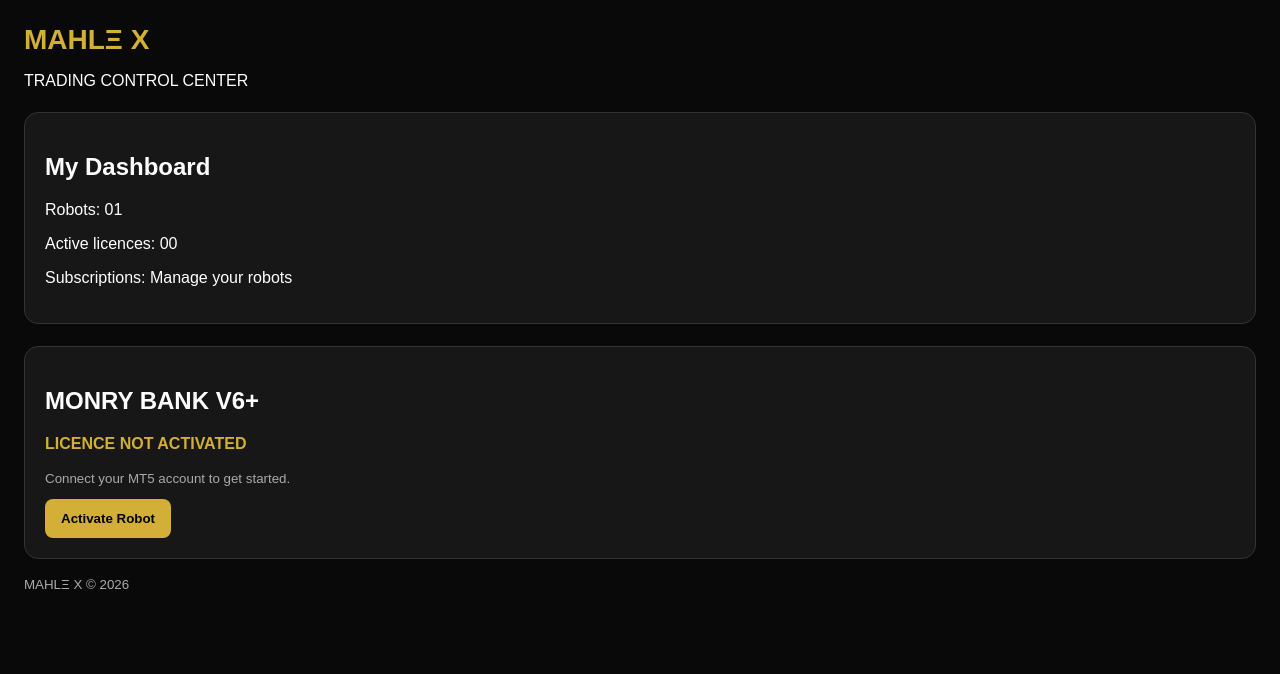
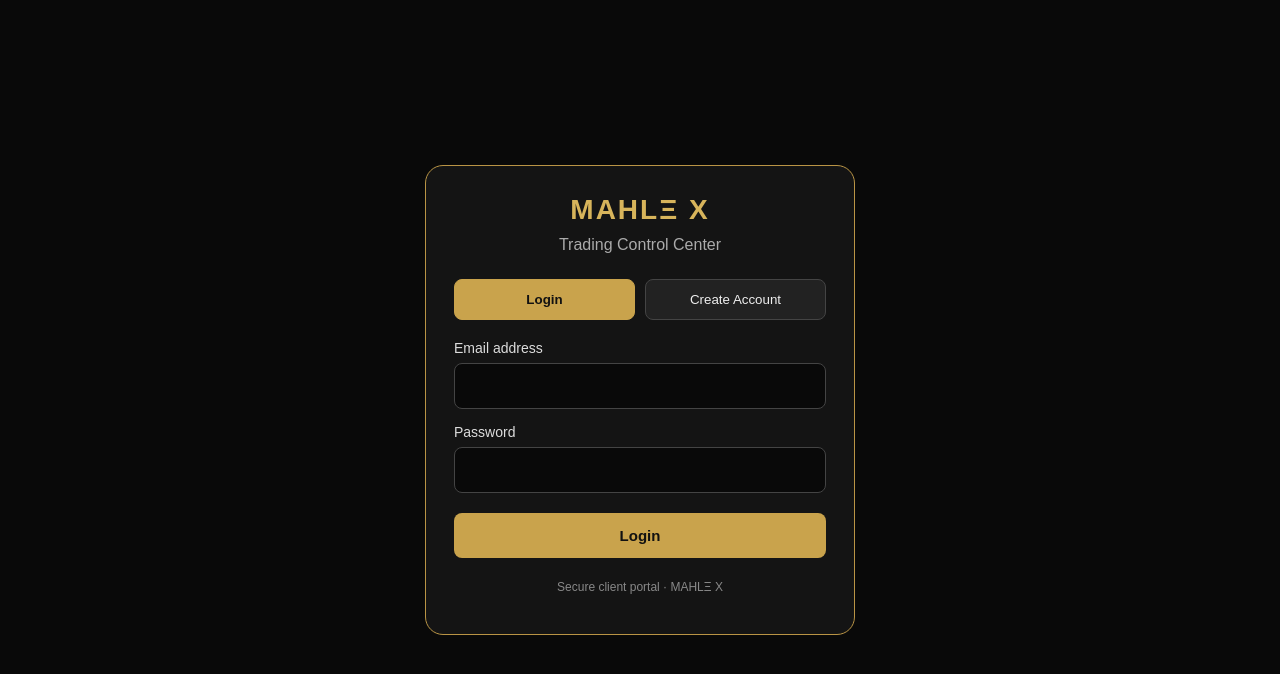
Before and after one commit to mahleasemahle749-cmyk/mahlex-platform, a plain HTML site: page index.html in a window 1280 px wide. Drawn offline with nearby package versions, Linux system fonts and the light colour scheme.

Commit message:
Add customer login and registration.

```diff
--- a/index.html
+++ b/index.html
@@ -2,58 +2,145 @@
 <!DOCTYPE html>
 <html lang="en">
 <head>
-  <meta charset="UTF-8">
-  <meta name="viewport" content="width=device-width, initial-scale=1.0">
-  <title>MAHLΞ X | Trading Platform</title>
-  <style>
-    body {
-      margin: 0;
-      background: #090909;
-      color: white;
-      font-family: Arial, sans-serif;
-      padding: 24px;
-    }
-    header { color: #d4af37; font-size: 28px; font-weight: bold; }
-    .card {
-      background: #171717;
-      border: 1px solid #333;
-      border-radius: 14px;
-      padding: 20px;
-      margin-top: 22px;
-    }
-    .status { color: #d4af37; font-weight: bold; }
-    button {
-      background: #d4af37;
-      border: 0;
-      border-radius: 8px;
-      padding: 12px 16px;
-      font-weight: bold;
-      margin-top: 12px;
-    }
-    small { color: #aaa; }
-  </style>
+<meta charset="UTF-8">
+<meta name="viewport" content="width=device-width, initial-scale=1.0">
+<title>MAHLΞ X | Client Portal</title>
+<style>
+*{box-sizing:border-box}
+body{margin:0;background:#090909;color:#f5f5f5;font-family:Arial,sans-serif;min-height:100vh;display:grid;place-items:center;padding:20px}
+.card{width:100%;max-width:430px;background:#141414;border:1px solid #b99445;border-radius:18px;padding:28px}
+.logo{color:#d7b45b;font-size:28px;font-weight:900;text-align:center;letter-spacing:2px}
+.sub{text-align:center;color:#aaa;margin:10px 0 25px}
+.tabs{display:flex;gap:10px;margin-bottom:20px}
+button{cursor:pointer}
+.tabs button{flex:1;padding:12px;background:#222;color:#eee;border:1px solid #444;border-radius:8px}
+.tabs button.selected,.primary{background:#c9a34c;color:#111;border-color:#c9a34c;font-weight:bold}
+label{display:block;margin:15px 0 7px;color:#ddd;font-size:14px}
+input{width:100%;padding:13px;background:#090909;border:1px solid #444;border-radius:8px;color:white;font-size:16px}
+.primary{width:100%;padding:14px;border:0;border-radius:8px;margin-top:20px;font-size:15px}
+#message{font-size:14px;line-height:1.5;margin-top:16px;overflow-wrap:anywhere}
+.small{text-align:center;color:#888;font-size:12px;margin-top:22px}
+</style>
 </head>
 <body>
-  <header>MAHLΞ X</header>
-  <p>TRADING CONTROL CENTER</p>
+<main class="card">
+  <div class="logo">MAHLΞ X</div>
+  <p class="sub">Trading Control Center</p>
 
-  <div class="card">
-    <h2>My Dashboard</h2>
-    <p>Robots: 01</p>
-    <p>Active licences: 00</p>
-    <p>Subscriptions: Manage your robots</p>
+  <div class="tabs">
+    <button id="loginTab" class="selected" type="button">Login</button>
+    <button id="signupTab" type="button">Create Account</button>
   </div>
 
-  <div class="card">
-    <h2>MONRY BANK V6+</h2>
-    <p class="status">LICENCE NOT ACTIVATED</p>
-    <small>Connect your MT5 account to get started.</small>
-    <br>
-    <button onclick="alert('Robot activation will be added in a later step.')">
-      Activate Robot
-    </button>
-  </div>
+  <form id="authForm">
+    <label for="email">Email address</label>
+    <input id="email" type="email" autocomplete="email" required>
 
-  <p><small>MAHLΞ X © 2026</small></p>
+    <label for="password">Password</label>
+    <input id="password" type="password" minlength="8"
+      autocomplete="current-password" required>
+
+    <button class="primary" id="submitBtn" type="submit">Login</button>
+  </form>
+
+  <button id="logoutBtn" class="primary" type="button" hidden>
+    Log Out
+  </button>
+
+  <div id="message" role="status" aria-live="polite"></div>
+  <p class="small">Secure client portal · MAHLΞ X</p>
+</main>
+
+<script src="https://cdn.jsdelivr.net/npm/@supabase/supabase-js@2"></script>
+<script>
+const PROJECT_URL = "https://qzcbpaoaestwipmsmacb.supabase.co";
+const PUBLISHABLE_KEY = "sb_publishable_RQmPQMXuodWM52fmPAxLkQ_fldwbrYG";
+
+const client = window.supabase.createClient(
+  PROJECT_URL,
+  PUBLISHABLE_KEY
+);
+
+let mode = "login";
+
+const form = document.getElementById("authForm");
+const message = document.getElementById("message");
+const submitBtn = document.getElementById("submitBtn");
+const password = document.getElementById("password");
+const loginTab = document.getElementById("loginTab");
+const signupTab = document.getElementById("signupTab");
+const logoutBtn = document.getElementById("logoutBtn");
+
+function setMode(nextMode) {
+  mode = nextMode;
+  loginTab.classList.toggle("selected", mode === "login");
+  signupTab.classList.toggle("selected", mode === "signup");
+  submitBtn.textContent =
+    mode === "login" ? "Login" : "Create Account";
+  password.autocomplete =
+    mode === "login" ? "current-password" : "new-password";
+  message.textContent = "";
+}
+
+loginTab.addEventListener("click", () => setMode("login"));
+signupTab.addEventListener("click", () => setMode("signup"));
+
+form.addEventListener("submit", async (event) => {
+  event.preventDefault();
+  submitBtn.disabled = true;
+  message.textContent = "Please wait...";
+
+  const email = document.getElementById("email").value.trim();
+  const pass = password.value;
+
+  try {
+    if (mode === "signup") {
+      const { data, error } = await client.auth.signUp({
+        email: email,
+        password: pass
+      });
+      if (error) throw error;
+
+      message.textContent = data.session
+        ? "Account created! You are logged in."
+        : "Account created. Check your email for a confirmation link.";
+    } else {
+      const { error } = await client.auth.signInWithPassword({
+        email: email,
+        password: pass
+      });
+      if (error) throw error;
+      message.textContent = "Login successful!";
+    }
+  } catch (error) {
+    message.textContent = error.message;
+  } finally {
+    submitBtn.disabled = false;
+    updateSession();
+  }
+});
+
+logoutBtn.addEventListener("click", async () => {
+  const { error } = await client.auth.signOut();
+  message.textContent = error ? error.message : "You have logged out.";
+  updateSession();
+});
+
+async function updateSession() {
+  const { data } = await client.auth.getSession();
+  const loggedIn = !!data.session;
+  form.hidden = loggedIn;
+  logoutBtn.hidden = !loggedIn;
+  if (loggedIn) {
+    message.textContent = "Logged in as " + data.session.user.email;
+  }
+}
+
+client.auth.onAuthStateChange(() => {
+  updateSession();
+});
+
+updateSession();
+</script>
 </body>
 </html>
```
